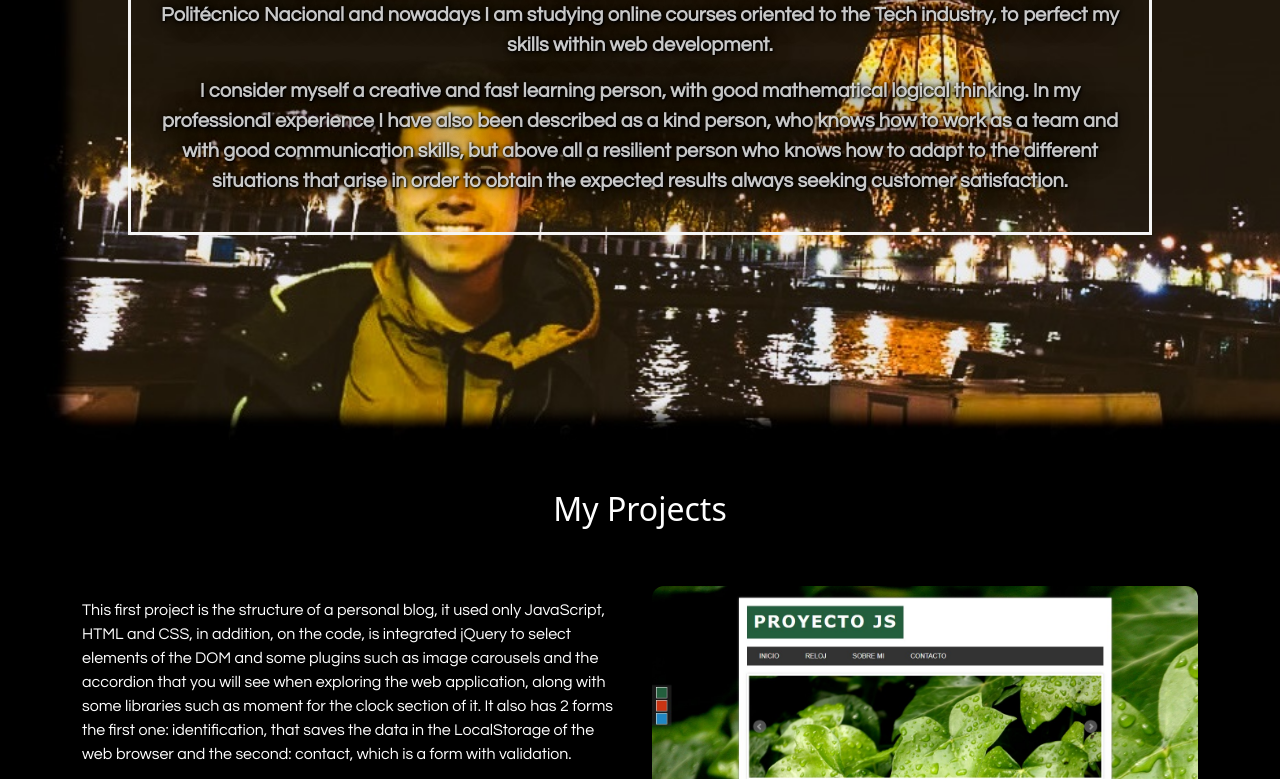
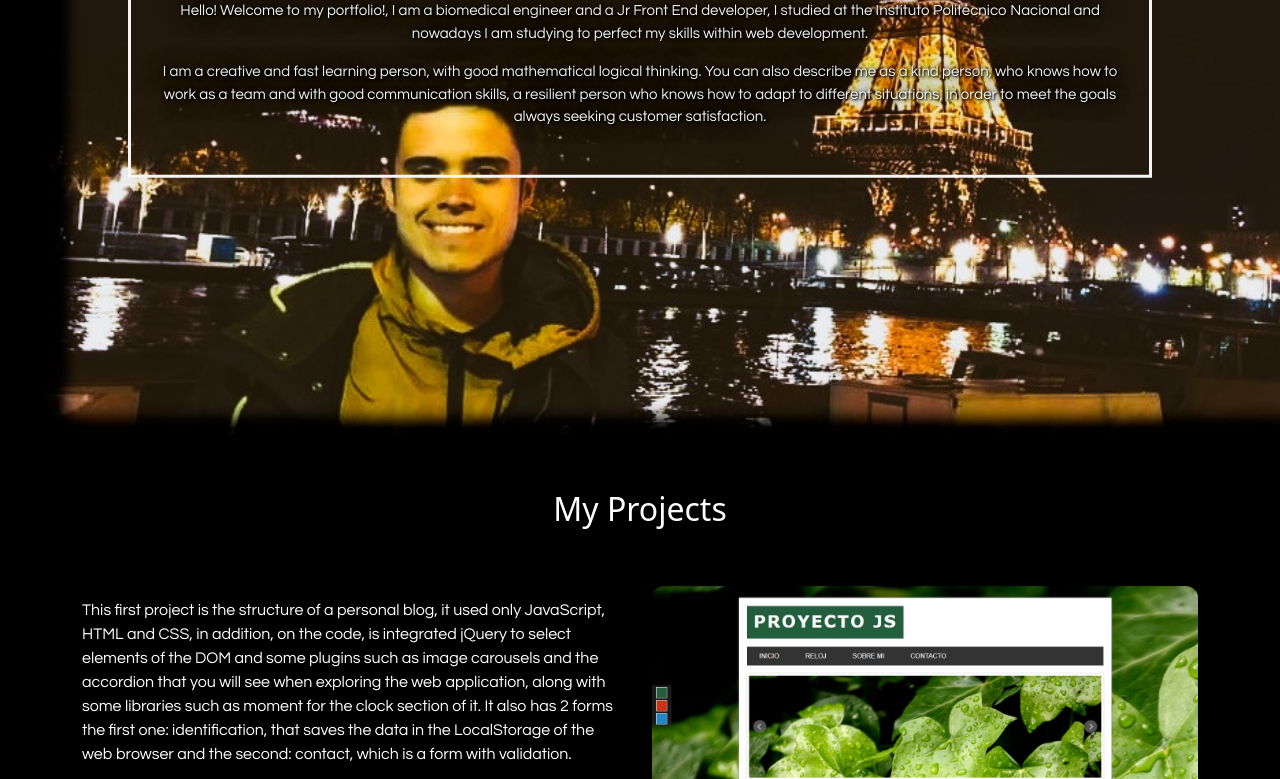
Before and after one commit to Mnavat/Mnavat.github.io, a plain HTML site: page index.html in a window 1280 px wide. Shown: the part 360-1139 px from the top of the page. Drawn offline with nearby package versions, Linux system fonts and the light colour scheme.

Commit message:
Descripción actualizada

```diff
--- a/index.html
+++ b/index.html
@@ -78,12 +78,12 @@
     </div>
     <div class="bg home" id="titlehome"></div>
     <div class="bg-text-container">
-      <h1>MIGUEL NAVA</h1>
-      <p>Hello! Welcome to my portfolio!</p>
-      <p>My name is Miguel Nava, I am a biomedical engineer and a Jr Front End developer, I studied at the Instituto Politécnico Nacional and nowadays I am studying online courses oriented to the Tech industry, to perfect my skills within web development.</p>
-      <p>I consider myself a creative and fast learning person, with good mathematical logical thinking. In my professional experience I have also been described as a kind person, who knows
-        how to work as a team and with good communication skills, but above all a resilient person who knows how to adapt
-        to the different situations that arise in order to obtain the expected results always seeking customer satisfaction.</p>
+          <h1>MIGUEL NAVA</h1>
+          <p></p>
+          <p>Hello! Welcome to my portfolio!, I am a biomedical engineer and a Jr Front End developer, I studied at the Instituto Politécnico Nacional and nowadays I am studying to perfect my skills within web development.</p>
+          <p>I am a creative and fast learning person, with good mathematical logical thinking. You can also describe me as a kind person, who knows
+            how to work as a team and with good communication skills, a resilient person who knows how to adapt
+            to different situations, in order to meet the goals always seeking customer satisfaction.</p>
     </div>
     <div class="mytitles" id="titleprojects">
       <h2>My Projects</h2>
--- a/styles.css
+++ b/styles.css
@@ -10,7 +10,7 @@ body {
 }
 
 :root {
-  --main-color: rgba(250, 250, 250, 0.8);
+  --main-color: whitesmoke;
 }
 
 .home {
@@ -36,7 +36,7 @@ body {
   transform: translate(-50%, -50%);
   z-index: 2;
   width: 80%;
-  padding: 20px;
+  padding: 30px;
   text-align: center;
   font-family: "Rubik Mono One", sans-serif;
   text-shadow: 1px 1px 2px black, 0 0 25px black, 0 0 5px black;
@@ -44,8 +44,9 @@ body {
 
 .bg-text-container p {
   color: var(--main-color);
-  font-size: 20px;
+  font-size: 15px;
   font-family: "century gothic";
+  font-weight: normal;
 }
 
 .custom-section {
```
Also changed, not shown: 1 other file.
